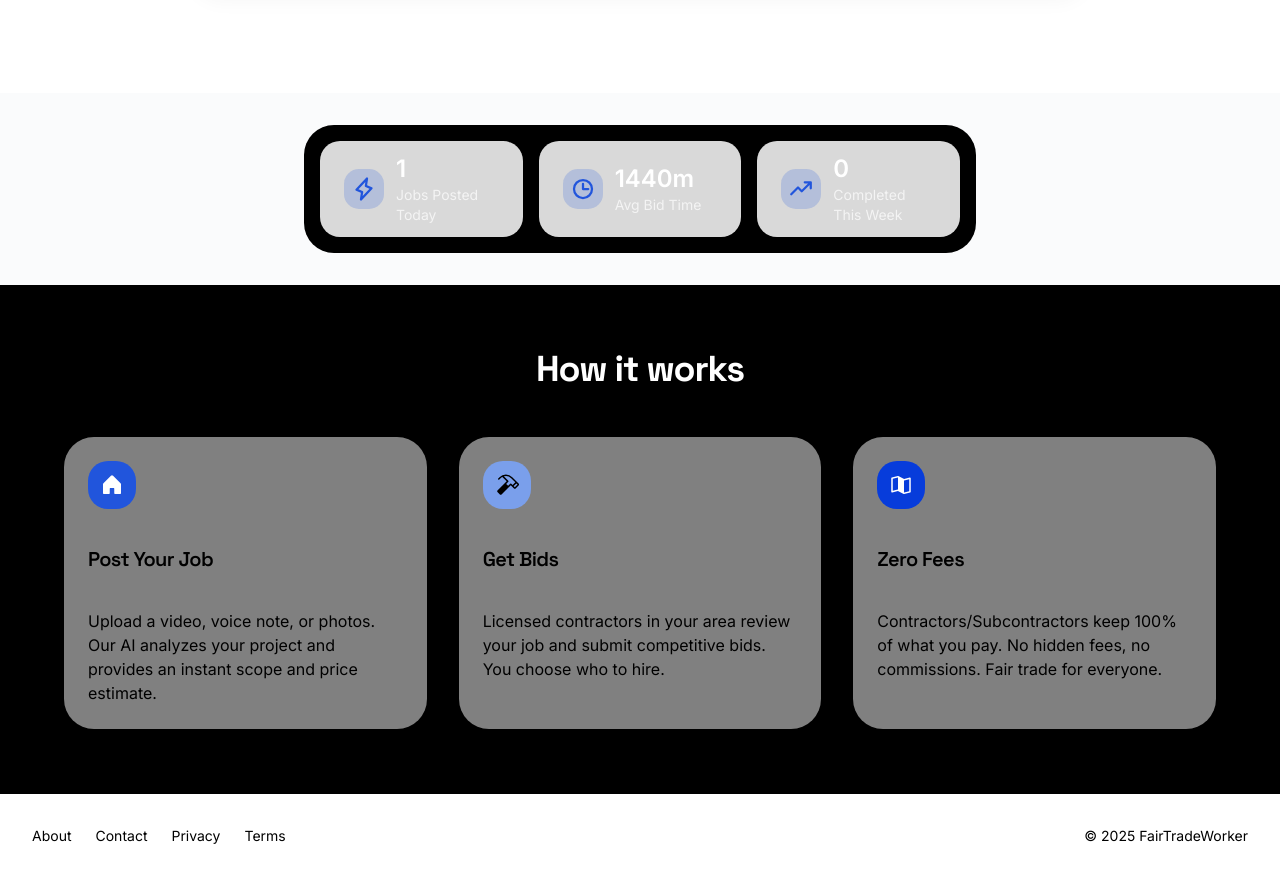
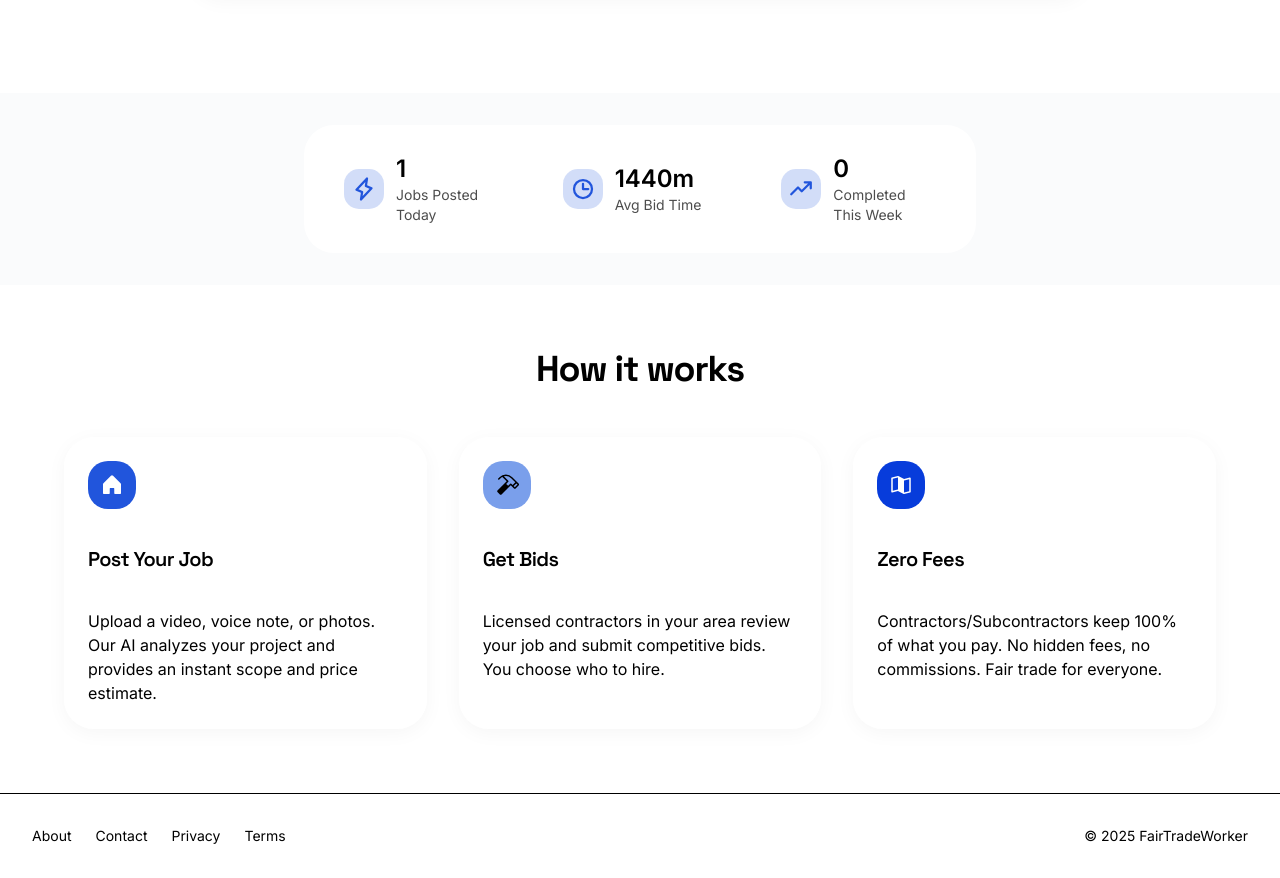
Before and after one commit to Aphrodine-wq/fairtradeworker-texa, a React (Vite) app: page / in a window 1280 px wide. Shown: the part 840-1718 px from the top of the page. Built offline with nearby package versions, Linux system fonts and the light colour scheme.

Commit message:
Fix: All sections now have white background in light mode and black in dark mode

```diff
--- a/src/components/viral/LiveStatsBar.tsx
+++ b/src/components/viral/LiveStatsBar.tsx
@@ -101,7 +101,7 @@ export function LiveStatsBar({ jobs }: LiveStatsBarProps) {
   ]
 
   return (
-    <div className="rounded-2xl mx-auto max-w-2xl my-8 bg-black">
+    <div className="rounded-2xl mx-auto max-w-2xl my-8 bg-white dark:bg-black">
       <div className="flex flex-col md:flex-row gap-4 justify-center py-4 px-4">
         {stats.map((stat, idx) => {
           const Icon = stat.icon
@@ -121,7 +121,7 @@ export function LiveStatsBar({ jobs }: LiveStatsBarProps) {
               <div>
                 <motion.div
                   className={cn(
-                    "text-2xl font-bold text-white"
+                    "text-2xl font-bold text-black dark:text-white"
                   )}
                   key={stat.value}
                   initial={{ scale: 1.1 }}
@@ -130,7 +130,7 @@ export function LiveStatsBar({ jobs }: LiveStatsBarProps) {
                 >
                   {stat.value}
                 </motion.div>
-                <div className="text-sm text-white/70">{stat.label}</div>
+                <div className="text-sm text-black/70 dark:text-white/70">{stat.label}</div>
               </div>
             </motion.div>
           )
--- a/src/pages/Home.tsx
+++ b/src/pages/Home.tsx
@@ -114,9 +114,9 @@ export const HomePage = memo(function HomePage({ onNavigate, onDemoLogin }: Home
 
       <LiveStatsBar jobs={jobs || []} />
 
-      <section className="bg-black py-16 px-4 md:px-8">
+      <section className="bg-white dark:bg-black py-16 px-4 md:px-8">
         <div className="max-w-6xl mx-auto">
-          <h2 className="text-3xl md:text-4xl font-bold text-center mb-12 text-white">
+          <h2 className="text-3xl md:text-4xl font-bold text-center mb-12 text-black dark:text-white">
             How it works
           </h2>
           <div className="grid md:grid-cols-3 gap-8">
```
